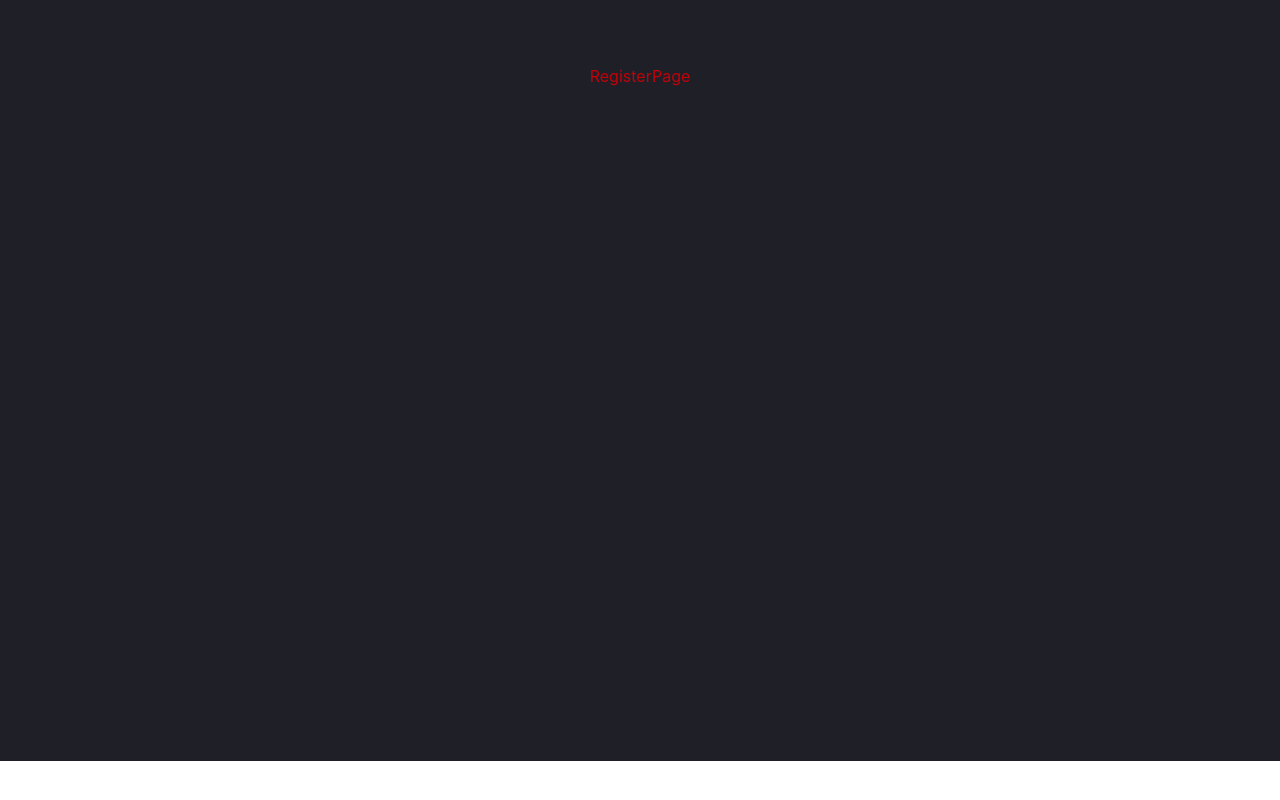
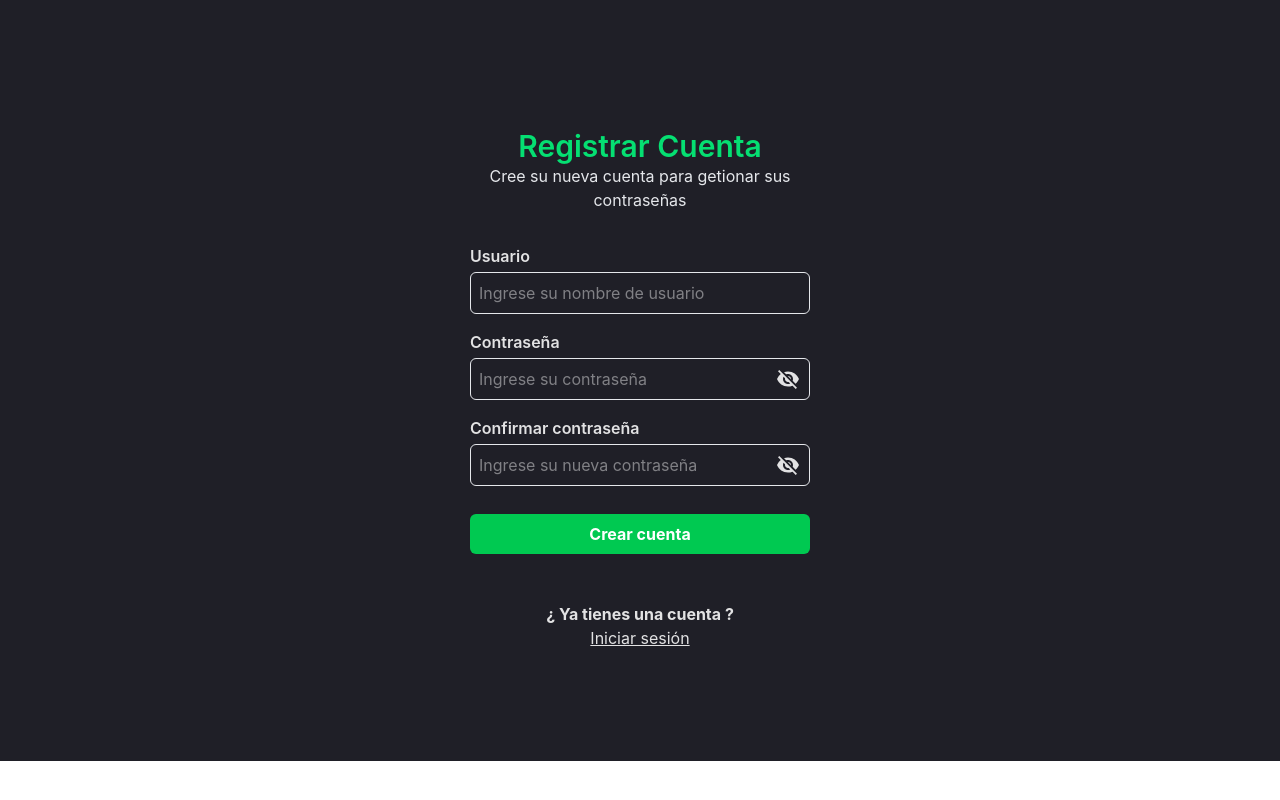
Before and after one commit to whatarelive/passwords-app-windows, a React (Vite) app: page /#/auth/register in a window 1280 px wide. Built offline with nearby package versions, Linux system fonts and the light colour scheme.

Commit message:
Maquetación inicial de la página de registro de usuario

```diff
--- a/src/pages/auth/LoginPage.tsx
+++ b/src/pages/auth/LoginPage.tsx
@@ -8,7 +8,7 @@ function LoginPage() {
   const handleClick = () => setViewPass(!viewPass);
 
   return (
-    <section className="w-[340px]">
+    <section className="flex flex-col justify-center w-[340px] mb-12">
       <div className="flex flex-col items-center mb-12">
         <img src="/password.svg" alt="Logo" className="w-16 h-16" />
         <h1 className="text-green-500 font-bold text-2xl">
@@ -65,7 +65,7 @@ function LoginPage() {
         <button
           type="submit"
           className="w-full h-10 text-white bg-green-500 hover:bg-green-400 font-bold rounded-md mt-5 transition-all" >
-          Iniciar Sessión
+          Iniciar Sesión
         </button>
       </form>
 
--- a/src/pages/auth/RegisterPage.tsx
+++ b/src/pages/auth/RegisterPage.tsx
@@ -1,8 +1,99 @@
+import { useState } from "react";
+import { MdVisibility, MdVisibilityOff } from "react-icons/md";
+import { NavLink } from "react-router";
+
 function RegisterPage() {
+  const [viewPass, setViewPass] = useState(false);
+
+  const handleClick = () => setViewPass(!viewPass);
+
   return (
-    <div>
-      <h1 className="text-red-700">RegisterPage</h1>
-    </div>
+    <section className="flex flex-col justify-center w-[340px] mb-12">
+      <div className="mb-8">
+        <h1 className="text-3xl text-center font-semibold text-green-400">
+          Registrar Cuenta
+        </h1>
+        <p className="text-gray-200 text-center">
+          Cree su nueva cuenta para getionar sus contraseñas
+        </p>
+      </div>
+
+      <form action="">
+        <div className="flex flex-col mb-4">
+          <label className="font-semibold mb-1" htmlFor="user">
+            Usuario
+          </label>
+          <input
+            id="user"
+            name="user"
+            type="text"
+            placeholder="Ingrese su nombre de usuario"
+            className="p-2 border border-gray-200 rounded-md bg-transparent focus-visible:border-green-400 focus-visible:outline-none"
+          />
+        </div>
+
+        <div className="flex flex-col mb-4">
+          <label className="font-semibold mb-1" htmlFor="password">
+            Contraseña
+          </label>
+          <div className="inline-flex border rounded-md border-gray-200 focus-within:border-green-400">
+            <input
+              id="password"
+              name="password"
+              type={viewPass ? "text" : "password"}
+              max={15}
+              placeholder="Ingrese su contraseña"
+              className="p-2 w-full rounded-md bg-transparent focus-visible:outline-none"
+            />
+            <i className="flex items-center justify-center w-12">
+              {
+                viewPass
+                  ? <MdVisibility size={24} onClick={handleClick}/>
+                  : <MdVisibilityOff size={24} onClick={handleClick}/>
+              }
+            </i>
+          </div>
+        </div>
+
+        <div className="flex flex-col mb-2">
+          <label className="font-semibold mb-1" htmlFor="password">
+            Confirmar contraseña
+          </label>
+          <div className="inline-flex border rounded-md border-gray-200 focus-within:border-green-400">
+            <input
+              id="password"
+              name="password"
+              type={viewPass ? "text" : "password"}
+              max={15}
+              placeholder="Ingrese su nueva contraseña"
+              className="p-2 w-full rounded-md bg-transparent focus-visible:outline-none"
+            />
+            <i className="flex items-center justify-center w-12">
+              {
+                viewPass
+                  ? <MdVisibility size={24} onClick={handleClick}/>
+                  : <MdVisibilityOff size={24} onClick={handleClick}/>
+              }
+            </i>
+          </div>
+        </div>
+
+        <button
+          type="submit"
+          className="w-full h-10 text-white bg-green-500 hover:bg-green-400 font-bold rounded-md mt-5 transition-all" >
+          Crear cuenta
+        </button>
+      </form>
+
+      <div className="flex flex-col items-center mt-12">
+        <b>¿ Ya tienes una cuenta ?</b>
+        <NavLink
+          to="/auth/login"
+          className="underline hover:text-green-300">
+          Iniciar sesión
+        </NavLink>
+      </div>
+    </section>
   )
 }
 
```
